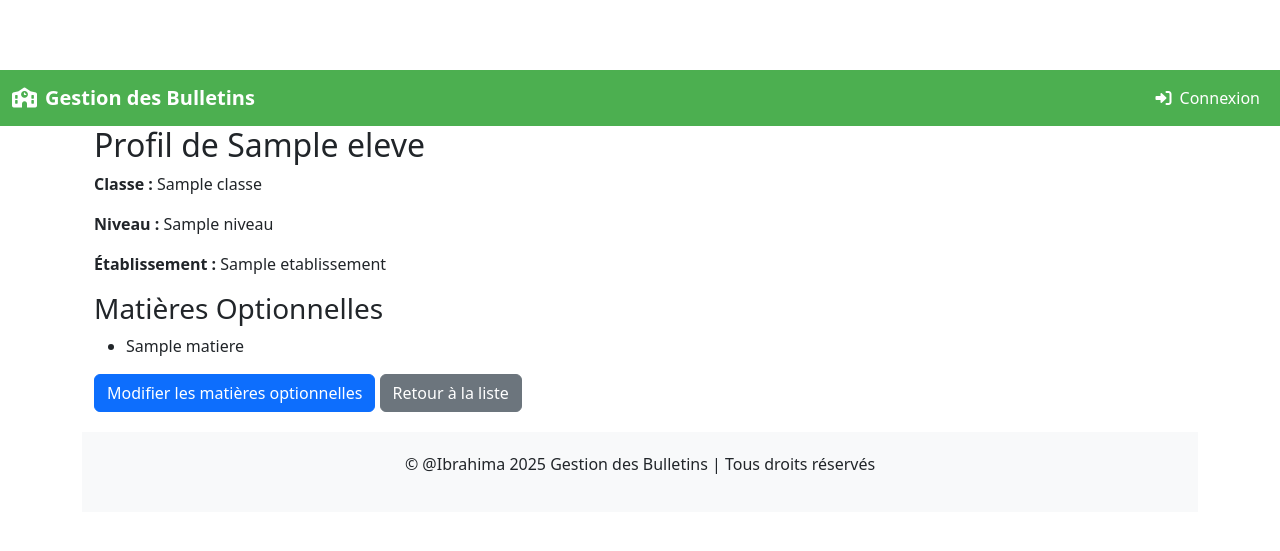
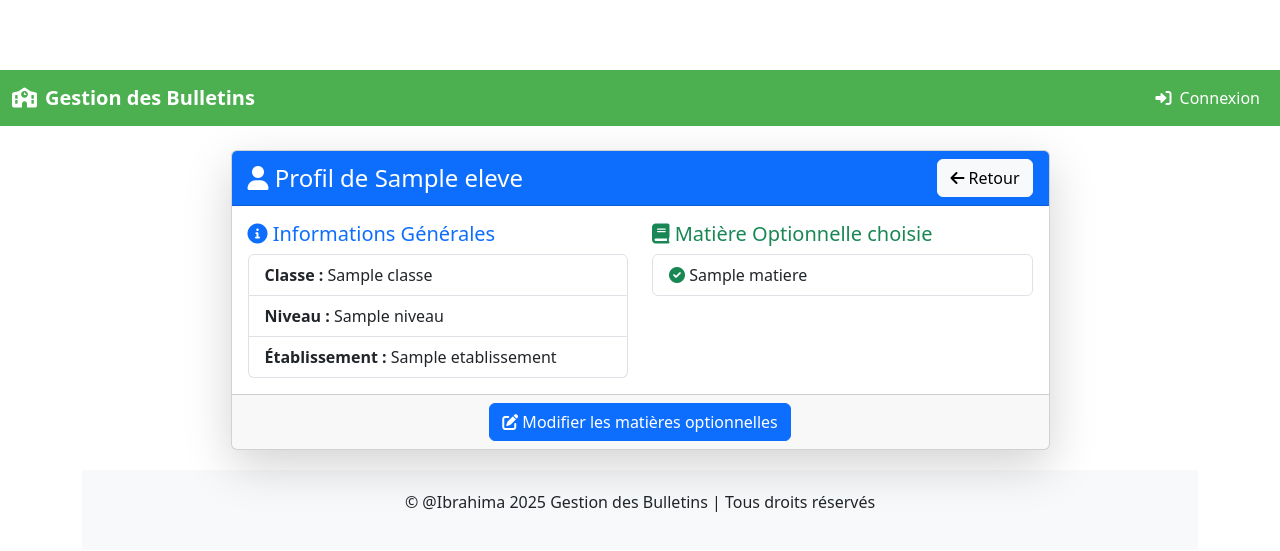
Before and after one commit to IBWADE/Gestion-bulletins, a Django app: template bulletins/templates/bulletins/profil_eleve.html in a window 1280 px wide. Shown: the top 551 px of the page. Run offline with Django 5.2, Linux system fonts and the light colour scheme; the template is opened without the code that fills it: most values are stand-ins (such as "Sample title", 1, 10 or a date in 2020).

Commit message:
modification template choix matiere

```diff
--- a/bulletins/templates/bulletins/calcul_passage_classe.html
+++ b/bulletins/templates/bulletins/calcul_passage_classe.html
@@ -3,9 +3,13 @@
 {% block content %}
 <div class="container mt-4">
     <div class="card shadow-lg">
-        <div class="card-header bg-primary text-white">
+        <div class="card-header bg-primary text-white d-flex justify-content-between align-items-center">
             <h2 class="mb-0">Calcul du Passage en Classe Supérieure {{ annee_scolaire }}</h2>
+            <a href="{% url 'liste_classes' %}" class="btn btn-secondary">
+                <i class="fas fa-arrow-left"></i> Retour
+            </a>
         </div>
+
         <div class="card-body">
             <h4>Classe : {{ classe.nom }}</h4>
             {% if resultats %}
--- a/bulletins/templates/bulletins/liste_classes.html
+++ b/bulletins/templates/bulletins/liste_classes.html
@@ -89,7 +89,6 @@
                                     <!-- calcul passage -->
                                     <a href="{% url 'calcul_passage_classe' classe.id %}"
                                         class="btn btn-sm btn-info"
-                                        target="_blank"
                                         data-bs-toggle="tooltip"
                                         title="Calculer le passage en classe supérieure">
                                         <i class="fas fa-calculator"></i> Calcul Passage
--- a/bulletins/templates/bulletins/profil_eleve.html
+++ b/bulletins/templates/bulletins/profil_eleve.html
@@ -1,28 +1,55 @@
 {% extends "base.html" %}
 
 {% block content %}
-<div class="container">
-    <h2>Profil de {{ eleve.nom }}</h2>
-    <p><strong>Classe :</strong> {{ eleve.classe.nom }}</p>
-    <p><strong>Niveau :</strong> {{ eleve.classe.niveau }}</p>
-    <p><strong>Établissement :</strong> {{ eleve.classe.etablissement.nom }}</p>
+<div class="container mt-4">
+    <div class="card shadow-lg w-75 mx-auto">
+        <div class="card-header bg-primary text-white d-flex justify-content-between align-items-center">
+            <h4 class="mb-0"><i class="fas fa-user"></i> Profil de {{ eleve.nom }}</h4>
+            <a href="{% url 'liste_eleves' %}" class="btn btn-light">
+                <i class="fas fa-arrow-left"></i> Retour
+            </a>
+        </div>
+
+        <div class="card-body">
+            <div class="row">
+                <!-- Informations générales -->
+                <div class="col-md-6">
+                    <h5 class="text-primary"><i class="fas fa-info-circle"></i> Informations Générales</h5>
+                    <ul class="list-group">
+                        <li class="list-group-item"><strong>Classe :</strong> {{ eleve.classe.nom }}</li>
+                        <li class="list-group-item"><strong>Niveau :</strong> {{ eleve.classe.niveau }}</li>
+                        <li class="list-group-item"><strong>Établissement :</strong> {{ eleve.classe.etablissement.nom }}</li>
+                    </ul>
 
                     {% if eleve.classe.niveau.nom == "4e" and eleve.classe.etablissement.choix_matiere_quatrieme %}
-        <p><strong>Règle spéciale :</strong> Vous devez choisir entre Physique-Chimie et une langue étrangère.</p>
+                        <div class="alert alert-warning mt-3">
+                            <i class="fas fa-exclamation-triangle"></i>
+                            <strong>Règle spéciale :</strong> Vous devez choisir entre Physique-Chimie et une langue étrangère.
+                        </div>
                     {% endif %}
+                </div>
 
-    <h3>Matières Optionnelles</h3>
+                <!-- Matières optionnelles -->
+                <div class="col-md-6">
+                    <h5 class="text-success"><i class="fas fa-book"></i> Matière Optionnelle choisie</h5>
                     {% if eleve.choix_matieres.all %}
-        <ul>
+                        <ul class="list-group">
                             {% for choix in eleve.choix_matieres.all %}
-                <li>{{ choix.matiere.nom }}</li>
+                                <li class="list-group-item"><i class="fas fa-check-circle text-success"></i> {{ choix.matiere.nom }}</li>
                             {% endfor %}
                         </ul>
                     {% else %}
-        <p>Aucune matière optionnelle sélectionnée.</p>
+                        <p class="text-muted">Aucune matière optionnelle sélectionnée.</p>
                     {% endif %}
+                </div>
+            </div>
+        </div>
 
-    <a href="{% url 'choisir_matieres_optionnelles' eleve.id %}" class="btn btn-primary">Modifier les matières optionnelles</a>
-    <a href="{% url 'liste_eleves' %}" class="btn btn-secondary">Retour à la liste</a>
+        <div class="card-footer text-center">
+            <a href="{% url 'choisir_matieres_optionnelles' eleve.id %}" class="btn btn-primary">
+                <i class="fas fa-edit"></i> Modifier les matières optionnelles
+            </a>
+        </div>
+    </div>
 </div>
 {% endblock %}
```
Also changed, not shown: bulletins/templates/bulletins/choisir_matieres.html (+40 -19 lines). Lines whose indentation alone changed are shown as unchanged.
